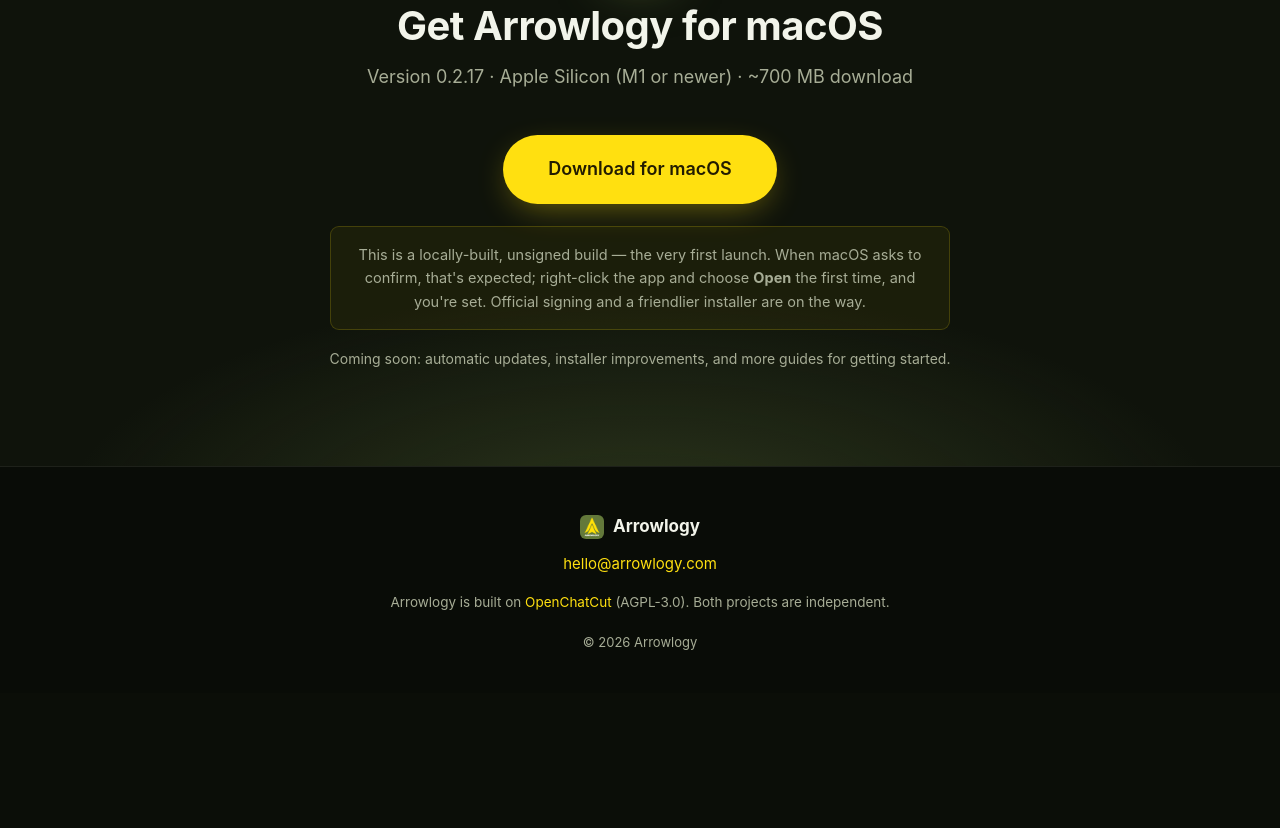
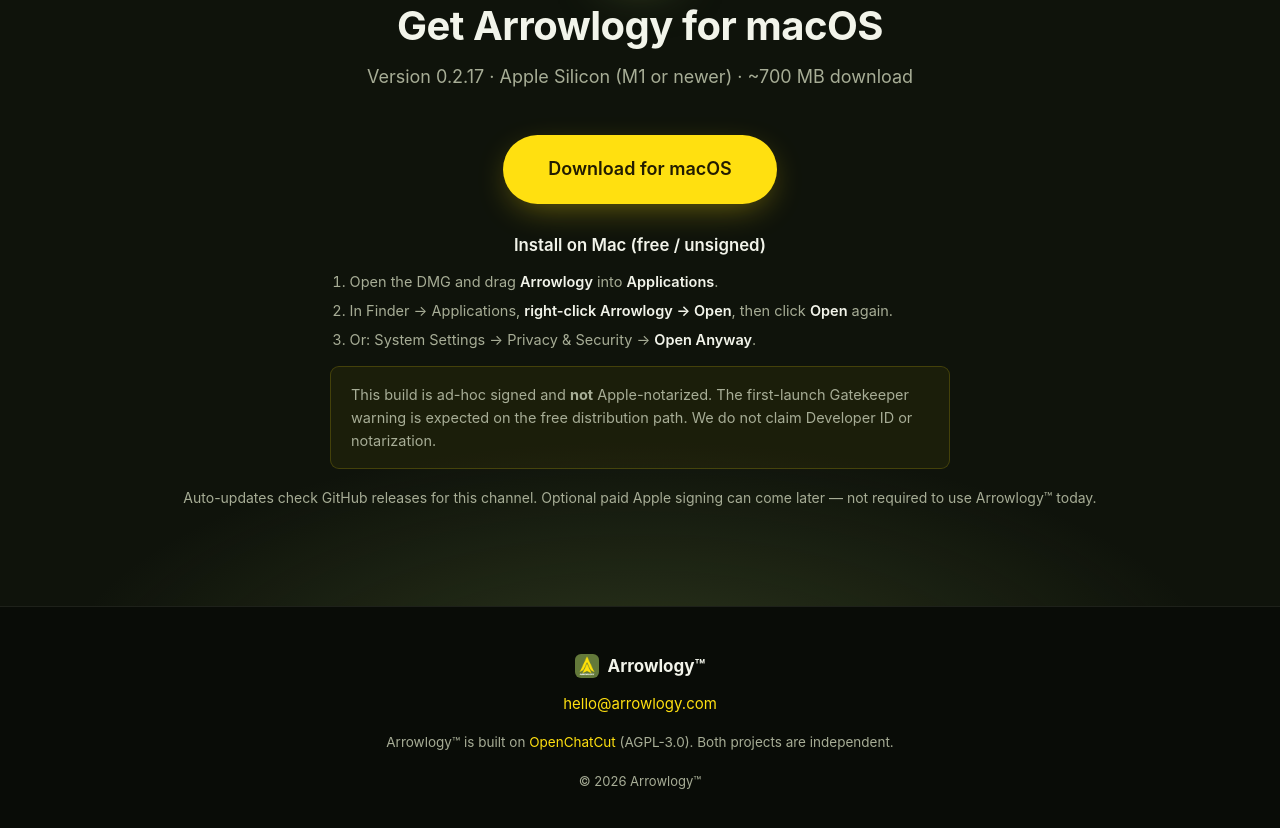
Before and after one commit to lazynextai/arrowlogy-site, a plain HTML site: page index.html in a window 1280 px wide. Shown: the part 3661-4489 px from the top of the page. Before the commit the page ends 4354 px from the top, so only its background shows below. Drawn offline with Linux system fonts and the light colour scheme.

Commit message:
Sync live launch polish: robots/sitemap, Gatekeeper install, Arrowlogy™
Keep the site repo aligned with the Cloudflare Pages deploy already serving arrowlogy.com.

Co-authored-by: Cursor <cursoragent@cursor.com>

```diff
--- a/assets/css/styles.css
+++ b/assets/css/styles.css
@@ -752,8 +752,30 @@ a:hover { text-decoration: underline; }
 }
 .section-download .section-lead { margin-left: auto; margin-right: auto; }
 
+.install-free {
+  margin: 28px auto 0;
+  max-width: 620px;
+  text-align: left;
+}
+.install-free-title {
+  margin: 0 0 12px;
+  font-size: 1.05rem;
+  font-weight: 600;
+  text-align: center;
+  color: var(--text);
+}
+.install-free-steps {
+  margin: 0 0 14px;
+  padding-left: 1.35em;
+  color: var(--muted);
+  font-size: 14.5px;
+  line-height: 1.55;
+}
+.install-free-steps li { margin-bottom: 0.45em; }
+.install-free-steps b { color: var(--text); font-weight: 600; }
+
 .download-note {
-  margin: 22px auto 0;
+  margin: 0 auto;
   max-width: 620px;
   color: var(--muted);
   font-size: 14.5px;
--- a/index.html
+++ b/index.html
@@ -262,14 +262,20 @@
         <a class="btn btn-primary btn-xl" href="https://github.com/lazynextai/arrowlogy/releases/latest/download/Arrowlogy-0.2.17-arm64.dmg">Download for macOS</a>
         <!-- The DMG is hosted on the GitHub release: https://github.com/lazynextai/arrowlogy/releases/latest/download/Arrowlogy-0.2.17-arm64.dmg (Cloudflare Pages caps files at 25 MB). -->
 
-        <p class="download-note">
-          This is a locally-built, unsigned build — the very first launch. When macOS asks to confirm,
-          that's expected; right-click the app and choose <b>Open</b> the first time, and you're set.
-          Official signing and a friendlier installer are on the way.
-        </p>
+        <div class="install-free" id="install-mac">
+          <h3 class="install-free-title">Install on Mac (free / unsigned)</h3>
+          <ol class="install-free-steps">
+            <li>Open the DMG and drag <b>Arrowlogy</b> into <b>Applications</b>.</li>
+            <li>In Finder → Applications, <b>right-click Arrowlogy → Open</b>, then click <b>Open</b> again.</li>
+            <li>Or: System Settings → Privacy &amp; Security → <b>Open Anyway</b>.</li>
+          </ol>
+          <p class="download-note">
+            This build is ad-hoc signed and <b>not</b> Apple-notarized. The first-launch Gatekeeper warning is expected on the free distribution path. We do not claim Developer ID or notarization.
+          </p>
+        </div>
 
         <p class="download-more">
-          Coming soon: automatic updates, installer improvements, and more guides for getting started.
+          Auto-updates check GitHub releases for this channel. Optional paid Apple signing can come later — not required to use Arrowlogy™ today.
         </p>
       </div>
     </section>
@@ -281,7 +287,7 @@
     <div class="container footer-inner">
       <div class="footer-brand">
         <img src="assets/img/arrowlogy-icon.png" alt="" width="24" height="24" />
-        <span>Arrowlogy</span>
+        <span>Arrowlogy™</span>
       </div>
 
       <p class="footer-links">
@@ -289,12 +295,12 @@
       </p>
 
       <p class="footer-attribution">
-        Arrowlogy is built on
+        Arrowlogy™ is built on
         <a href="https://github.com/0xsline/OpenChatCut" target="_blank" rel="noopener noreferrer">OpenChatCut</a>
         (AGPL-3.0). Both projects are independent.
       </p>
 
-      <p class="footer-copy">&copy; <span id="year">2026</span> Arrowlogy</p>
+      <p class="footer-copy">&copy; <span id="year">2026</span> Arrowlogy™</p>
     </div>
   </footer>
 
```
Also changed, not shown: sitemap.xml (added, +18 -0 lines), robots.txt (added), 2 other files.
